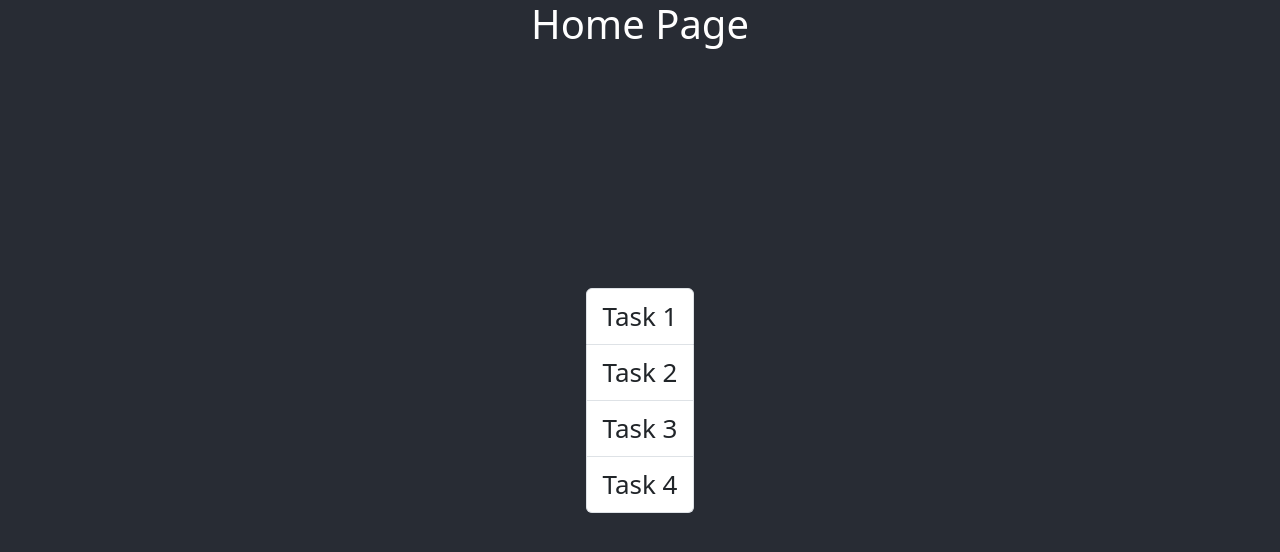
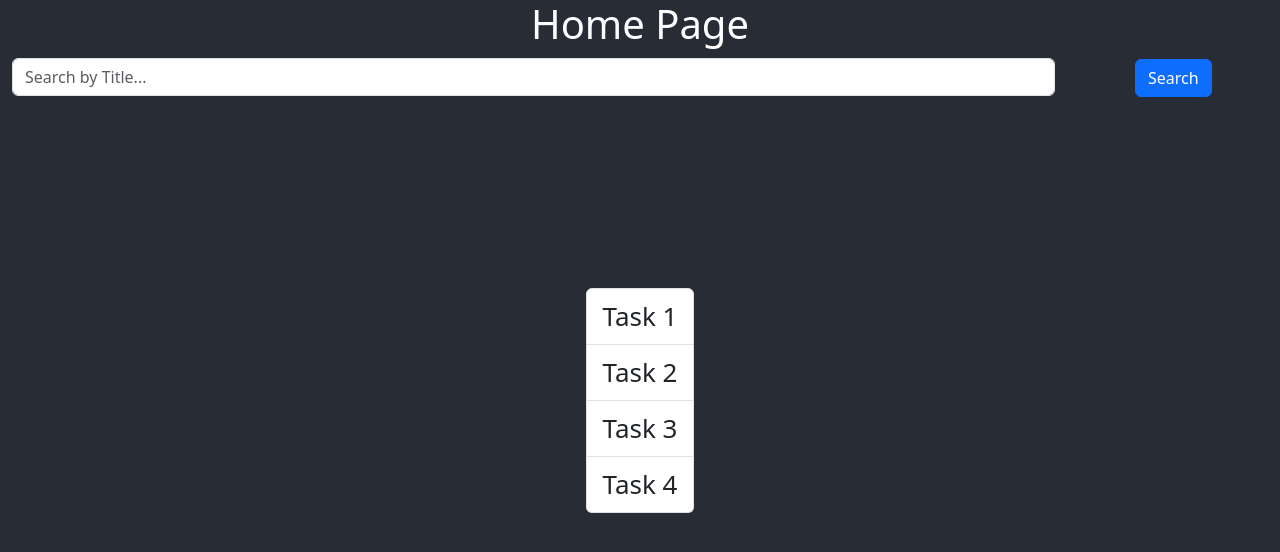
Before and after one commit to oeh808/fullstack-project, a React (Vite) app in the folder frontend/: page /tasks in a window 1280 px wide. Shown: the top 552 px of the page. Built offline with nearby package versions, Linux system fonts and the light colour scheme.

Commit message:
Created prototype of home page

```diff
--- a/frontend/src/pages/HomePage.tsx
+++ b/frontend/src/pages/HomePage.tsx
@@ -1,4 +1,5 @@
 import React from "react";
+import { Button, Col, Form, Row } from "react-bootstrap";
 import ListGroup from "react-bootstrap/ListGroup";
 
 /* Components to be added:
@@ -9,7 +10,17 @@ import ListGroup from "react-bootstrap/ListGroup";
 function HomePage() {
   return (
     <>
-      <h1 className="fixed-top">Home Page</h1>
+      <Form className="fixed-top">
+        <h1>Home Page</h1>
+        <Row className="align-items-center mx-0">
+          <Col xs={10} className="mx-0">
+            <Form.Control placeholder="Search by Title..." />
+          </Col>
+          <Col className="px-0">
+            <Button>Search</Button>
+          </Col>
+        </Row>
+      </Form>
       <ListGroup>
         <ListGroup.Item>Task 1</ListGroup.Item>
         <ListGroup.Item>Task 2</ListGroup.Item>
```
